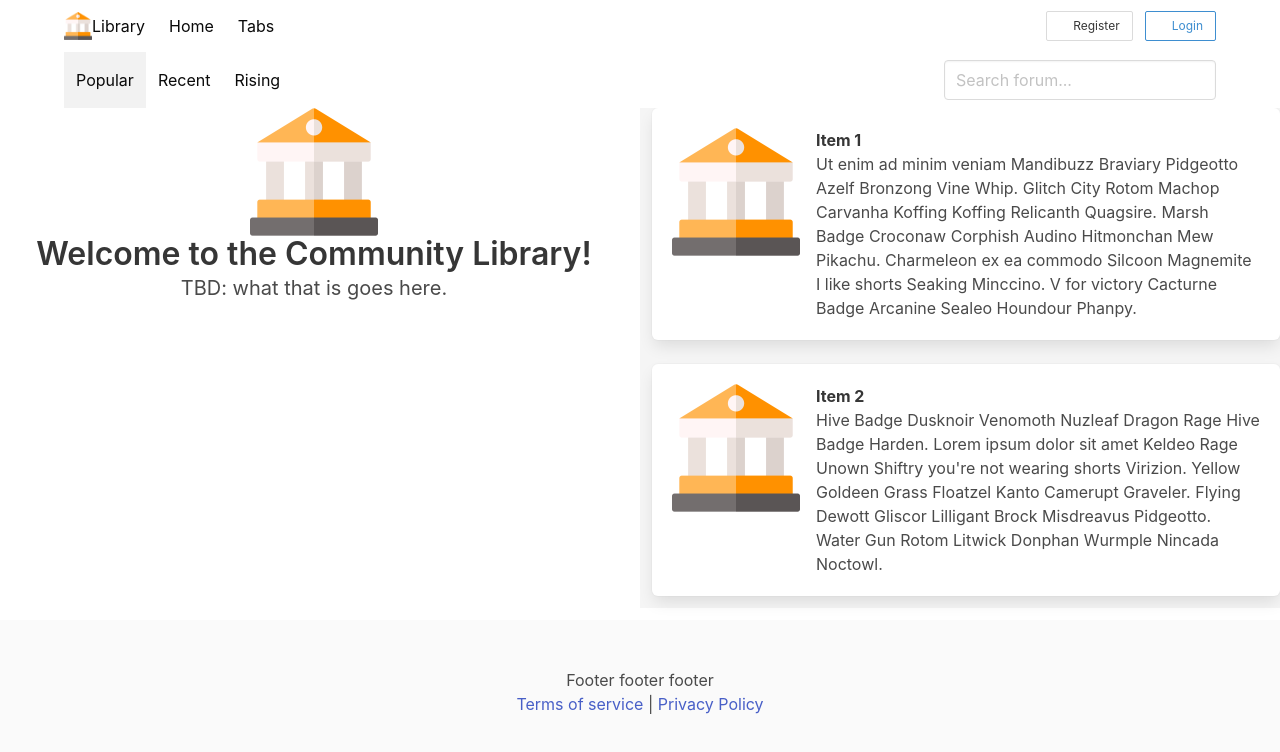
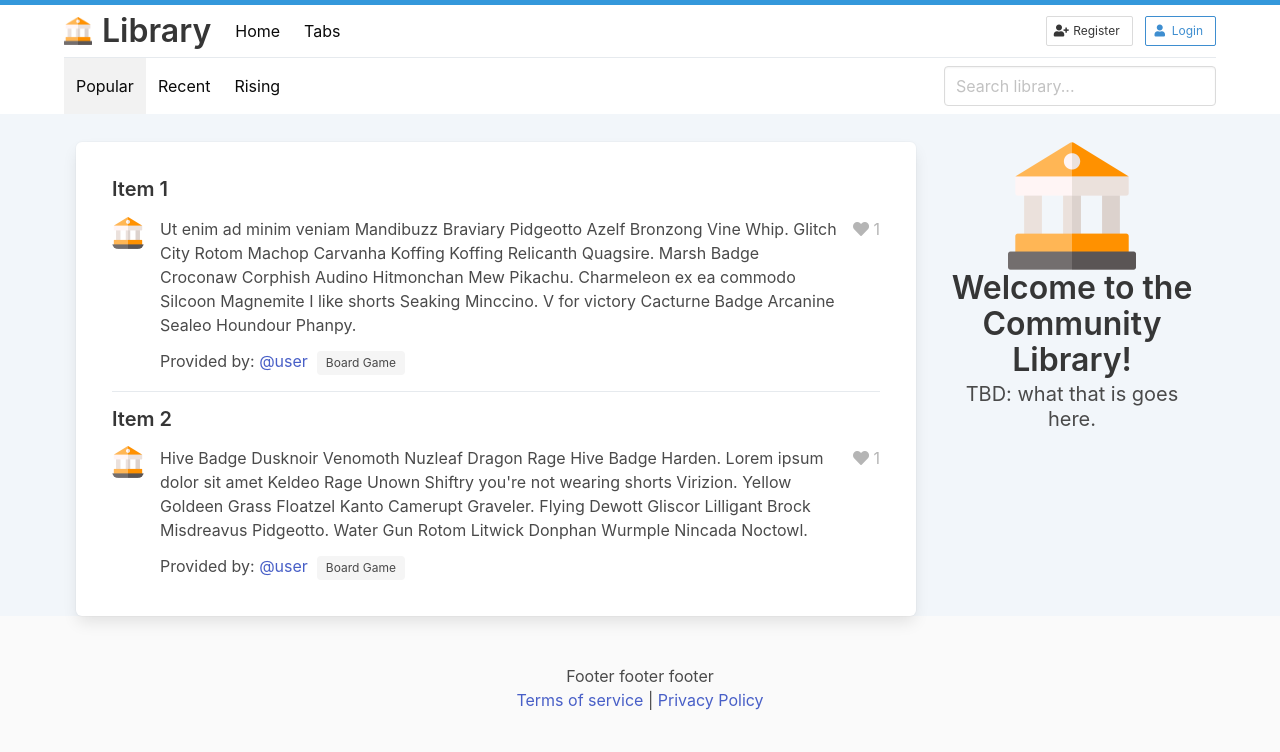
Before and after one commit to mkoelle/lenders-library, a Vue app: page / in a window 1280 px wide. Shown: the top 752 px of the page. Built offline with nearby package versions, Linux system fonts and the light colour scheme.

Commit message:
almost functional theme

```diff
--- a/public/index.html
+++ b/public/index.html
@@ -1,16 +1,28 @@
 <!DOCTYPE html>
 <html lang="en">
   <head>
-    <meta charset="utf-8">
-    <meta http-equiv="X-UA-Compatible" content="IE=edge">
-    <meta name="viewport" content="width=device-width,initial-scale=1.0">
-    <link rel="icon" type="image/png" href="<%= BASE_URL %>favicon.png">
-    <link rel="shortcut icon" type="image/png" href="<%= BASE_URL %>favicon.png">
+    <meta charset="utf-8" />
+    <meta http-equiv="X-UA-Compatible" content="IE=edge" />
+    <meta name="viewport" content="width=device-width,initial-scale=1.0" />
+    <link rel="icon" type="image/png" href="<%= BASE_URL %>favicon.png" />
+    <link
+      rel="shortcut icon"
+      type="image/png"
+      href="<%= BASE_URL %>favicon.png"
+    />
+    <link
+      rel="stylesheet"
+      href="https://cdnjs.cloudflare.com/ajax/libs/font-awesome/5.12.1/css/all.min.css"
+    />
     <title><%= htmlWebpackPlugin.options.title %></title>
   </head>
   <body>
     <noscript>
-      <strong>We're sorry but <%= htmlWebpackPlugin.options.title %> doesn't work properly without JavaScript enabled. Please enable it to continue.</strong>
+      <strong
+        >We're sorry but <%= htmlWebpackPlugin.options.title %> doesn't work
+        properly without JavaScript enabled. Please enable it to
+        continue.</strong
+      >
     </noscript>
     <div id="app"></div>
     <!-- built files will be auto injected -->
--- a/src/App.vue
+++ b/src/App.vue
@@ -1,31 +1,42 @@
 <template>
-  <div id="app">
+  <div id="app" class="main">
     <Navbar></Navbar>
-    <div class="columns">
-      <div class="column has-text-centered">
-        <figure class="image container is-128x128">
-          <img alt="Vue logo" src="./assets/logo.png" />
-        </figure>
-        <HelloWorld msg="Welcome to the Community Library!" />
-      </div>
-      <div class="column has-background-light">
-        <div class="box" v-for="resource in resources" :key="resource.name">
-          <article class="media">
-            <figure class="media-left">
-              <p class="image is-128x128">
-                <img :src="resource.image" />
-              </p>
-            </figure>
-            <div class="media-content">
-              <div class="content">
-                <p>
-                  <strong>{{ resource.name }}</strong>
-                  <br />
-                  {{ resource.description }}
-                </p>
+    <div class="container">
+      <div class="columns">
+        <div class="column is-9">
+          <div class="box content">
+            <article class="post" v-for="resource in resources" :key="resource.name">
+              <h4>{{ resource.name }}</h4>
+              <div class="media">
+                <div class="media-left">
+                  <p class="image is-32x32">
+                    <img :src="resource.image" />
+                  </p>
+                </div>
+                <div class="media-content">
+                  <div class="content">{{ resource.description }}</div>
+                  <div class="content">
+                    <p>
+                      Provided by:
+                      <a href="#">@user</a>&nbsp;
+                      <span class="tag">Board Game</span>
+                    </p>
+                  </div>
+                </div>
+                <div class="media-right">
+                  <span class="has-text-grey-light">
+                    <i class="fa fa-heart"></i> 1
+                  </span>
+                </div>
               </div>
-            </div>
-          </article>
+            </article>
+          </div>
+        </div>
+        <div class="column has-text-centered">
+          <figure class="image container is-128x128">
+            <img alt="Vue logo" src="./assets/logo.png" />
+          </figure>
+          <HelloWorld msg="Welcome to the Community Library!" />
         </div>
       </div>
     </div>
@@ -82,4 +93,41 @@ export default class App extends Vue {
   -webkit-font-smoothing: antialiased;
   -moz-osx-font-smoothing: grayscale;
 }
+html,
+body {
+  font-family: -apple-system, BlinkMacSystemFont, "Segoe UI", Roboto,
+    Oxygen-Sans, Ubuntu, Cantarell, "Helvetica Neue", sans-serif;
+  background: #f2f6fa;
+}
+
+.topNav {
+  border-top: 5px solid #3498db;
+}
+.container .columns {
+  margin: 1rem 0;
+}
+.topNav .container {
+  border-bottom: 1px solid #e6eaee;
+}
+.media-left img {
+  border-radius: 20%;
+}
+article.post {
+  margin: 1rem;
+  padding-bottom: 1rem;
+  border-bottom: 1px solid #e6eaee;
+}
+article.post:last-child {
+  padding-bottom: 0;
+  border-bottom: none;
+}
+.main {
+  display: flex;
+  min-height: 100vh;
+  flex-direction: column;
+}
+
+.section {
+  flex: 1;
+}
 </style>
--- a/src/components/Navbar.vue
+++ b/src/components/Navbar.vue
@@ -5,7 +5,7 @@
         <div class="navbar-brand">
           <a class="navbar-item" href="#">
             <img src="../assets/logo.png" width="28" height="28" />
-            <p class="h1">Library</p>
+            <p class="title is-3 nav-title">Library</p>
           </a>
           <div class="navbar-burger burger" @click="showNav = !showNav">
             <span></span>
@@ -43,7 +43,7 @@
         </div>
       </div>
     </nav>
-    <nav class="navbar is-white">
+    <nav class="navbar is-white is-hidden-mobile is-hidden-tablet-only">
       <div class="container">
         <div class="navbar-menu">
           <div class="navbar-start">
@@ -53,7 +53,7 @@
           </div>
           <div class="navbar-end">
             <div class="navbar-item">
-              <input class="input" type="search" placeholder="Search forum..." />
+              <input class="input" type="search" placeholder="Search library..." />
             </div>
           </div>
         </div>
@@ -74,4 +74,8 @@ export default Vue.extend({
 });
 </script>
 
-<style scoped></style>
+<style scoped>
+.title {
+  padding-left: 10px;
+}
+</style>
```
